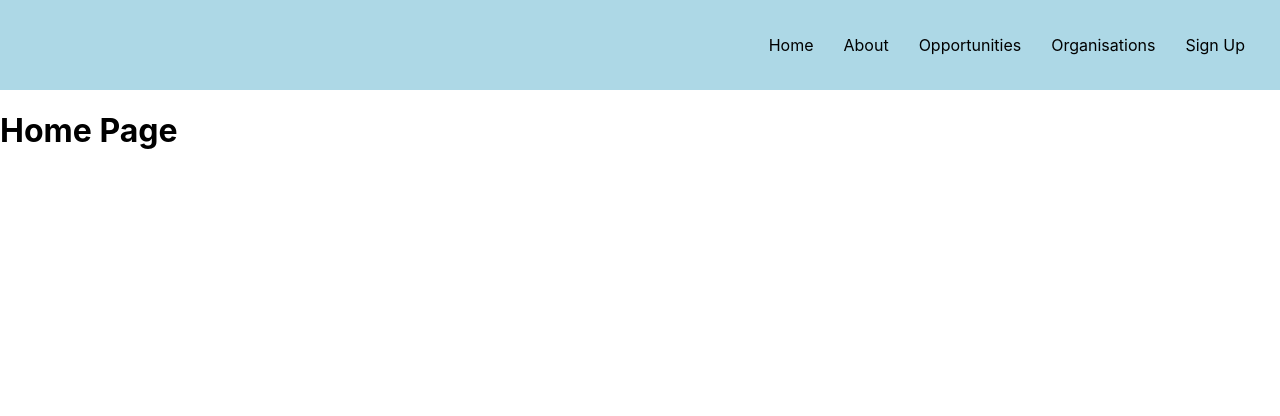
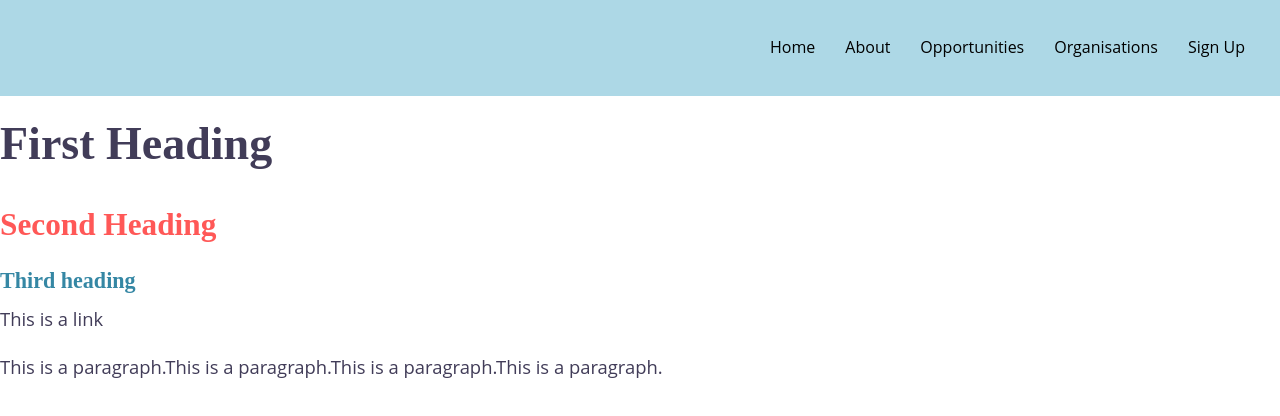
Before and after one commit to SheCodesAus/plus-perth-2020-turn-off-and-on-again-react, a React (Create React App) app: page / in a window 1280 px wide. Shown: the top 416 px of the page. Built offline with nearby package versions, Linux system fonts and the light colour scheme.

Commit message:
Create css - update logos

```diff
--- a/public/index.html
+++ b/public/index.html
@@ -7,7 +7,7 @@
     <meta name="theme-color" content="#000000" />
     <meta
       name="description"
-      content="Web site created using create-react-app"
+      content="To promote diversity in tech by creating a directory for providers of incentivised learning opportunities to connect with women and diverse technology enthusiasts."
     />
     <link rel="apple-touch-icon" href="%PUBLIC_URL%/TechForMe-Logo192.png" />
     <!--
@@ -24,7 +24,7 @@
       work correctly both with client-side routing and a non-root public URL.
       Learn how to configure a non-root public URL by running `npm run build`.
     -->
-    <title>React App</title>
+    <title>TechForMe</title>
   </head>
   <body>
     <noscript>You need to enable JavaScript to run this app.</noscript>
--- a/src/App.css
+++ b/src/App.css
@@ -1,38 +1,167 @@
 .App {
   text-align: center;
+  min-height: 100vh;
+  color: var(--dark);
+  background-color: var(--light);
 }
 
-.App-logo {
-  height: 40vmin;
-  pointer-events: none;
+/* 1. Configuration */
+/* Fonts */
+@import url('https://fonts.googleapis.com/css2?family=Bebas+Neue&family=Open+Sans:wght@300;400;600;700&display=swap');
+/* Custom Properties */
+:root {
+  /* Main colours */
+  --dark: rgb(65, 60, 88);
+  --medium: rgb(53,135,164);
+  --light: rgb(254, 215, 102);
+  --white: rgb(255,255,255) ;
+  --accent: rgb(255,88,87);
+  --fw-reg: 300;
+  --fw-bold: 700;
+  --ff-body: 'Open Sans', sans-serif;
+  --ff-title: 'Bebas Neue', cursive;
+  --fs-h1: 2.3rem;
+  --fs-h2: 2rem;
+  --fs-h3: 1.3rem;
+  --fs-body: 1.05rem;
+  /* box-shadow */
+  --bs: 0.25em 0.25em 0.75em rgba(61,64,91,.25),
+        0.125em 0.125em 0.25em rgba(61,64,91,.15);
+  /* padding container */
+  --bloc: 5vh 10vw;
 }
 
-@media (prefers-reduced-motion: no-preference) {
-  .App-logo {
-    animation: App-logo-spin infinite 20s linear;
+@media (min-width: 900px) {
+  :root {
+    --fs-h1: 2.5em;
+    --fs-h2: 1.7em;
+    --fs-h3: 1.2em;
+    --fs-body: 1.15rem;
   }
 }
 
-.App-header {
-  background-color: #282c34;
-  min-height: 100vh;
-  display: flex;
-  flex-direction: column;
-  align-items: center;
-  justify-content: center;
-  font-size: calc(10px + 2vmin);
-  color: white;
+/* Reset */
+*,
+*::before,
+*::after {
+  -webkit-box-sizing: border-box;
+          box-sizing: border-box;
 }
 
-.App-link {
-  color: #61dafb;
+/* General Styles */
+html {
+  scroll-behavior: smooth;
 }
 
-@keyframes App-logo-spin {
-  from {
-    transform: rotate(0deg);
+body {
+  font-family: var(--ff-body);
+  color: var(--dark);
+  font-size: var(--fs-body);
+  line-height: 1.6;
+}
+
+img {
+  display: block;
+  max-width: 100%;
+}
+
+strong {
+  font-weight: var(--fw-bold);
+}
+
+:focus {
+  outline: 3px solid var(--medium);
+  outline-offset: 3px;
+}
+
+/* Typography */
+h1,
+h2,
+h3 {
+  font-family: var(--ff-title);
+  font-weight: var(--fw-bold);
+  line-height: 1.1;
+  margin: 0;
+  padding: 0.5em 0;
+}
+
+h1 {
+  font-size: var(--fs-h1);
+  color: var(--dark);
+}
+
+h2 {
+  font-size: var(--fs-h2);
+  color: var(--accent)
+}
+
+h3 {
+  font-size: var(--fs-h3);
+  color: var(--medium)
+}
+
+.section__title {
+  font-size: var(--fs-h2);
+  color: var(--medium);
+}
+
+.section_subtitle {
+  margin: 0;
+  font-size: var(--fs-h3);
+  color: var(--accent);
+  font-family: var(--ff-title);
+}
+
+a {
+  font-size: inherit;
+  font-family: var(--ff-body);
+  text-decoration: none;
+  color: var(--dark);
+}
+
+a:hover {
+  color: var(--medium);
+  text-decoration: underline;
+}
+
+/* 2. Layout-related sections */
+/* Header */
+.header {
+  background-color: var(--dark);
+  color: var(--light);
+  padding: 3vh 10vw 0;
+}
+
+.intro__text {
+  padding: 2rem 0;
+}
+
+.spinner{
+  margin: 30px auto ;
+  width:20px;
+}
+
+#opportunity-list {
+  display: grid;
+  column-gap: 10px;
+  row-gap: 10px;
+  justify-items: center;
+  grid-template-columns: 1fr;
+  grid-template-rows: auto;
+  margin: 20px;
+}
+
+@media screen and (min-width: 600px) {
+  #opportunity-list {
+  grid-template-columns: 1fr 1fr;
+  margin: 20px 100px;
   }
-  to {
-    transform: rotate(360deg);
+
+}
+
+@media screen and (min-width: 900px) {
+  #project-list {
+  grid-template-columns: 1fr 1fr 1fr;
   }
+
 }
--- a/src/App.js
+++ b/src/App.js
@@ -6,13 +6,13 @@ import AboutPage from "./pages/AboutPage";
 import SignupPage from "./pages/SignupPage";
 import OrganisationListPage from "./pages/OrganisationListPage";
 import OpportunityListPage from "./pages/OpportunityListPage";
+import "./App.css"
 
 function App() {
   return (
     <Router>
       <div>
         <Nav />
-
         <Switch>
           <Route path="/about">
             <AboutPage />
--- a/src/pages/HomePage.jsx
+++ b/src/pages/HomePage.jsx
@@ -1,7 +1,10 @@
 import React from "react";
+import Test from "./Test";
+
 
 function HomePage() {
-    return <h1>Home Page</h1>;
+    return <Test/>
+    ;
 }
 
 export default HomePage;
--- /dev/null
+++ b/src/pages/Test.js
@@ -0,0 +1,16 @@
+import React from "react";
+
+function Test() {
+    return (
+    <div>
+        <h1>First Heading</h1>
+        <h2>Second Heading</h2>
+        <h3>Third heading</h3>
+        <a href="">This is a link</a>
+        <p>This is a paragraph.This is a paragraph.This is a paragraph.This is a paragraph.</p>
+    </div>
+
+    )
+}
+
+export default Test;
```
Also changed, not shown: public/logo192.png (deleted), public/logo512.png (deleted).
